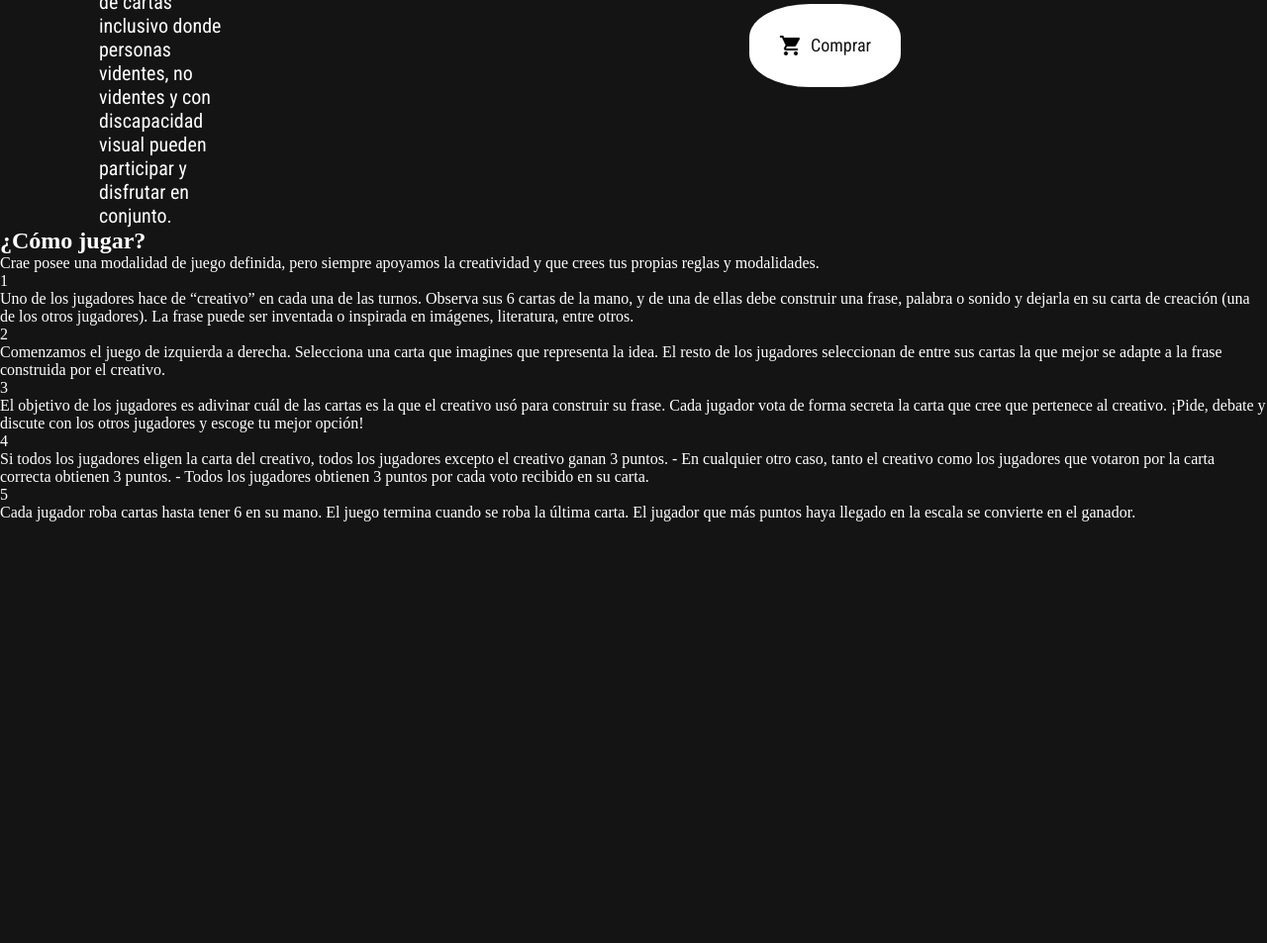
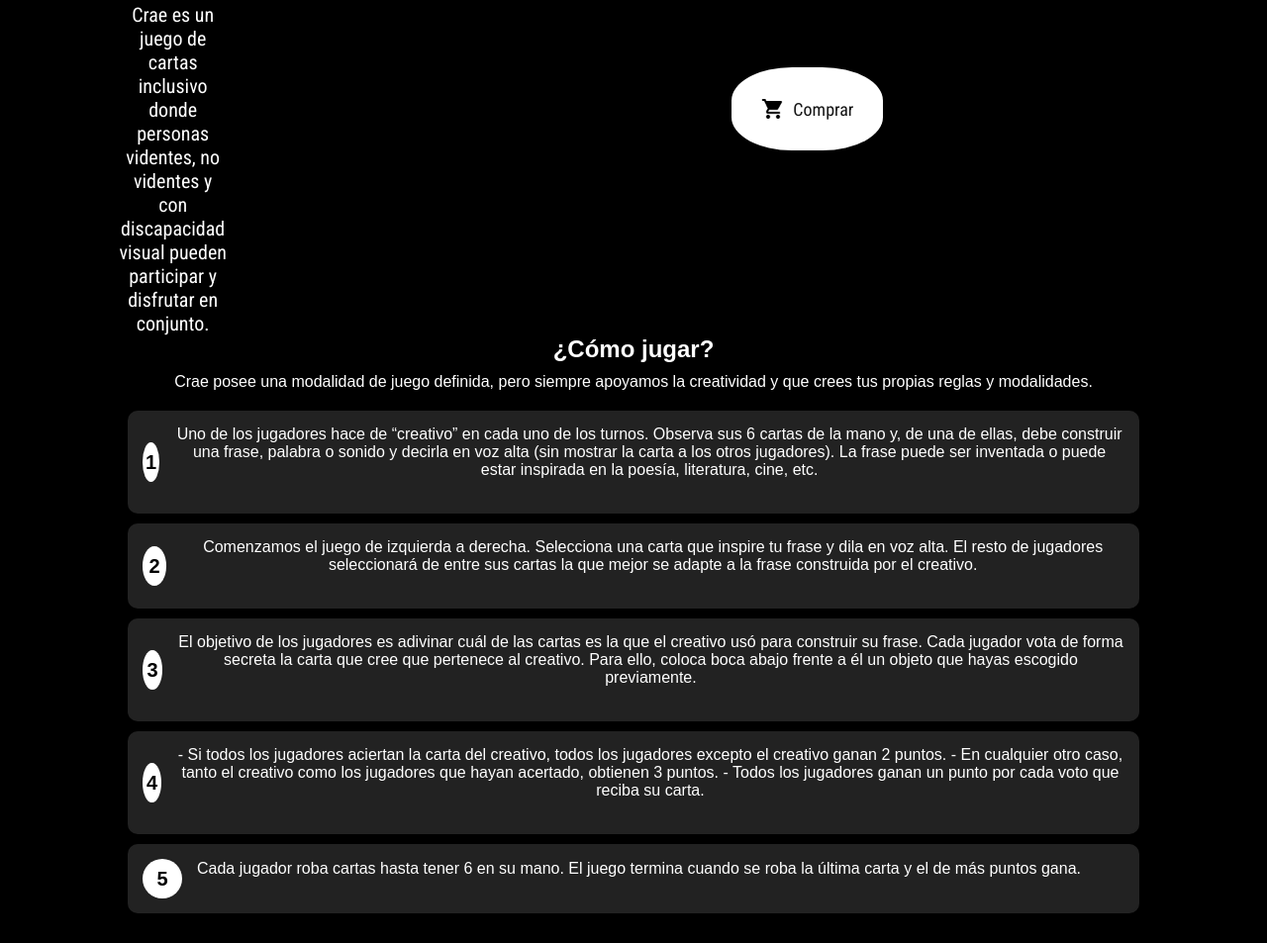
Before and after one commit to ronaldavidvalderrama/Prototipo-interactivo-de-p-gina-web-para-personas-con-dificultades-visuales-Community-, a plain HTML site: page index.html in a window 1280 px wide. Shown: the part 803-1756 px from the top of the page at 99% size. Before the commit the page ends 1330 px from the top, so only its background shows below. Drawn offline with Linux system fonts and the light colour scheme; files that its build step writes are made by us from their sources.

Commit message:
feat: :lipstick: se añadieron algnos estlos de como era el proceso

```diff
--- a/css/styles.css
+++ b/css/styles.css
@@ -130,3 +130,52 @@ body{
 .how-to-play{
     color: var(--color-1);
 }
+
+body {
+    background-color: black;
+    color: white;
+    font-family: Arial, sans-serif;
+    text-align: center;
+    padding: 20px;
+}
+
+h2 {
+    font-size: 24px;
+    margin-bottom: 10px;
+}
+
+.game-rules p {
+    font-size: 16px;
+    margin-bottom: 20px;
+}
+
+.rule {
+    display: flex;
+    align-items: center;
+    gap: 15px;
+    background-color: #222;
+    padding: 15px;
+    margin: 10px auto;
+    border-radius: 10px;
+    width: 80%;
+}
+
+.icon {
+    width: 40px;
+    height: 40px;
+    background-color: white;
+    color: black;
+    font-size: 20px;
+    font-weight: bold;
+    display: flex;
+    align-items: center;
+    justify-content: center;
+    border-radius: 50%;
+}
+
+@media (max-width: 768px) {
+    .rule {
+        flex-direction: column;
+        text-align: left;
+    }
+}
--- a/index.html
+++ b/index.html
@@ -45,58 +45,50 @@
 
     </div>
 
-    <section class="how-to-play">
-        <h2>¿Cómo jugar?</h2>
-        <p class="intro">
-            Crae posee una modalidad de juego definida, pero siempre apoyamos la creatividad y que
-            crees tus propias reglas y modalidades.
-        </p>
+    <!DOCTYPE html>
+    <html lang="es">
+    <head>
+        <meta charset="UTF-8">
+        <meta name="viewport" content="width=device-width, initial-scale=1.0">
+        <title>Cómo jugar - Crae</title>
+        <link rel="stylesheet" href="styles.css">
+    </head>
+    <body>
+        <section class="game-rules">
+            <h2>¿Cómo jugar?</h2>
+            <p>Crae posee una modalidad de juego definida, pero siempre apoyamos la creatividad y que crees tus propias reglas y modalidades.</p>
 
-        <div class="steps">
-            <div class="step">
-                <div class="step-icon">1</div>
-                <p>
-                    Uno de los jugadores hace de “creativo” en cada una de las turnos. Observa sus 6 cartas
-                    de la mano, y de una de ellas debe construir una frase, palabra o sonido y dejarla en
-                    su carta de creación (una de los otros jugadores). La frase puede ser inventada o inspirada
-                    en imágenes, literatura, entre otros.
+            <div class="rule">
+                <div class="icon">1</div>
+                <p>Uno de los jugadores hace de “creativo” en cada uno de los turnos. Observa sus 6 cartas de la mano y, de una de ellas, debe construir una frase, palabra o sonido y decirla en voz alta (sin mostrar la carta a los otros jugadores). La frase puede ser inventada o puede estar inspirada en la poesía, literatura, cine, etc.
                 </p>
             </div>
-            <div class="step">
-                <div class="step-icon">2</div>
-                <p>
-                    Comenzamos el juego de izquierda a derecha. Selecciona una carta que imagines que
-                    representa la idea. El resto de los jugadores seleccionan de entre sus cartas la que
-                    mejor se adapte a la frase construida por el creativo.
-                </p>
+
+            <div class="rule">
+                <div class="icon">2</div>
+                <p>Comenzamos el juego de izquierda a derecha. Selecciona una carta que inspire tu frase y dila en voz alta. El resto de jugadores seleccionará de entre sus cartas la que mejor se adapte a la frase construida por el creativo.</p>
             </div>
-            <div class="step">
-                <div class="step-icon">3</div>
-                <p>
-                    El objetivo de los jugadores es adivinar cuál de las cartas es la que el creativo usó
-                    para construir su frase. Cada jugador vota de forma secreta la carta que cree que
-                    pertenece al creativo. ¡Pide, debate y discute con los otros jugadores y escoge tu mejor opción!
-                </p>
+
+            <div class="rule">
+                <div class="icon">3</div>
+                <p>El objetivo de los jugadores es adivinar cuál de las cartas es la que el creativo usó para construir su frase. Cada jugador vota de forma secreta la carta que cree que pertenece al creativo. Para ello, coloca boca abajo frente a él un objeto que hayas escogido previamente. </p>
             </div>
-            <div class="step">
-                <div class="step-icon">4</div>
-                <p>
-                    Si todos los jugadores eligen la carta del creativo, todos los jugadores excepto el
-                    creativo ganan 3 puntos.
-                    - En cualquier otro caso, tanto el creativo como los jugadores que votaron por la
-                    carta correcta obtienen 3 puntos.
-                    - Todos los jugadores obtienen 3 puntos por cada voto recibido en su carta.
-                </p>
+
+            <div class="rule">
+                <div class="icon">4</div>
+                <p>- Si todos los jugadores aciertan la carta del creativo, todos los jugadores excepto el creativo ganan 2 puntos.
+                    - En cualquier otro caso, tanto el creativo como los jugadores que hayan acertado, obtienen 3 puntos.
+                    - Todos los jugadores ganan un punto por cada voto que reciba su carta. </p>
             </div>
-            <div class="step">
-                <div class="step-icon">5</div>
-                <p>
-                    Cada jugador roba cartas hasta tener 6 en su mano. El juego termina cuando se roba la
-                    última carta. El jugador que más puntos haya llegado en la escala se convierte en el ganador.
-                </p>
+
+            <div class="rule">
+                <div class="icon">5</div>
+                <p>Cada jugador roba cartas hasta tener 6 en su mano. El juego termina cuando se roba la última carta y el de más puntos gana.</p>
             </div>
-        </div>
-    </section>
+        </section>
+    </body>
+    </html>
+
 
 </body>
 </html>
```
